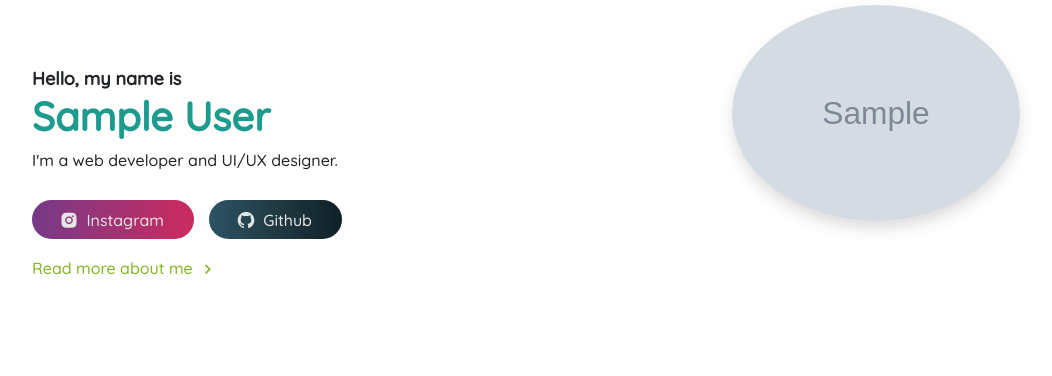
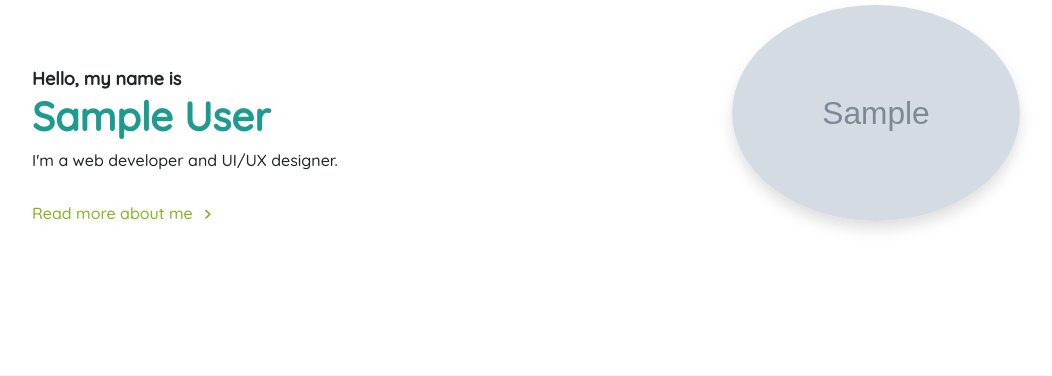
Before and after one commit to samsabellano/portfolio, a Django app: page /home/ in a window 1280 px wide. Shown: the part 205-581 px from the top of the page, without its empty margins (98-1150 px from the left). Run offline with Django 3.2, Linux system fonts and the light colour scheme; tables that the repository leaves empty hold one stand-in row (values such as "Sample post"); grey boxes marked "Sample" are stand-in pictures; some libraries are stand-ins or nearby versions.

Commit message:
partail commit

```diff
--- a/mysite/templates/mysite/main.html
+++ b/mysite/templates/mysite/main.html
@@ -65,23 +65,7 @@
                                 <h2 class="_banner_name">{{ user.user_first_name }} {{ user.user_last_name }}</h2>
                                 <p>I'm a web developer and UI/UX designer.</p>
                             </div>
-                            <div class="_social_link d-flex flex-wrap">
-                                <div class="pb-3">
-                                    <a href="{{ user.user_instagram_link }}" class="btn _btn_instagram
-                                        {% if not user.user_instagram_link %}disabled{% endif %}" target="_blank">
-                                        <i class='bx bxl-instagram-alt rounded-circle'></i>
-                                        Instagram
-                                    </a>
-                                </div>
-                                <div class="pb-3">
-                                    <a href="{{ user.user_github_link }}"
-                                        class="btn _btn_github float-left {% if not user.user_github_link %}disabled{% endif %}"
-                                        target="_blank">
-                                        <i class='bx bxl-github'></i>
-                                        Github
-                                    </a>
-                                </div>
-                            </div>
+
                             <a href="{% url 'mysite:about_me' %}" class="_read_more">
                                 Read more about me
                                 <i class='bx bx-chevron-right'></i>
--- a/mysite/views.py
+++ b/mysite/views.py
@@ -7,7 +7,6 @@ from .models import (About)
 
 def main_page(request):
     form = CommentForm()
-    user_obj = User.objects.all()
     about_user = About.objects.all()
 
     if request.method == 'POST':
@@ -20,7 +19,6 @@ def main_page(request):
 
     return render(request, 'mysite/main.html', {
             'form': form,
-            'user_obj': user_obj,
             'about_user': about_user,
         }
     )
```
